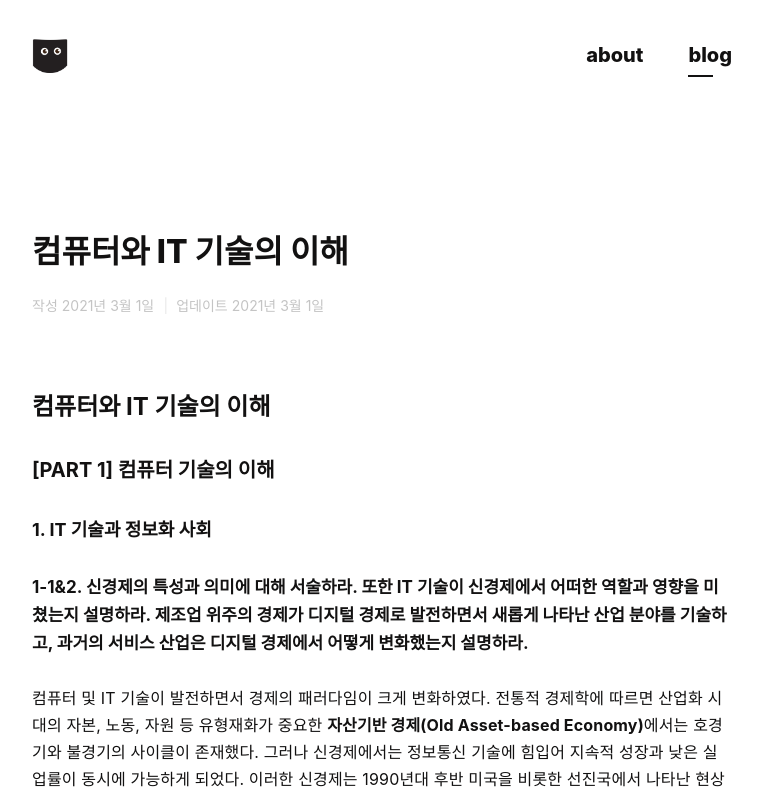
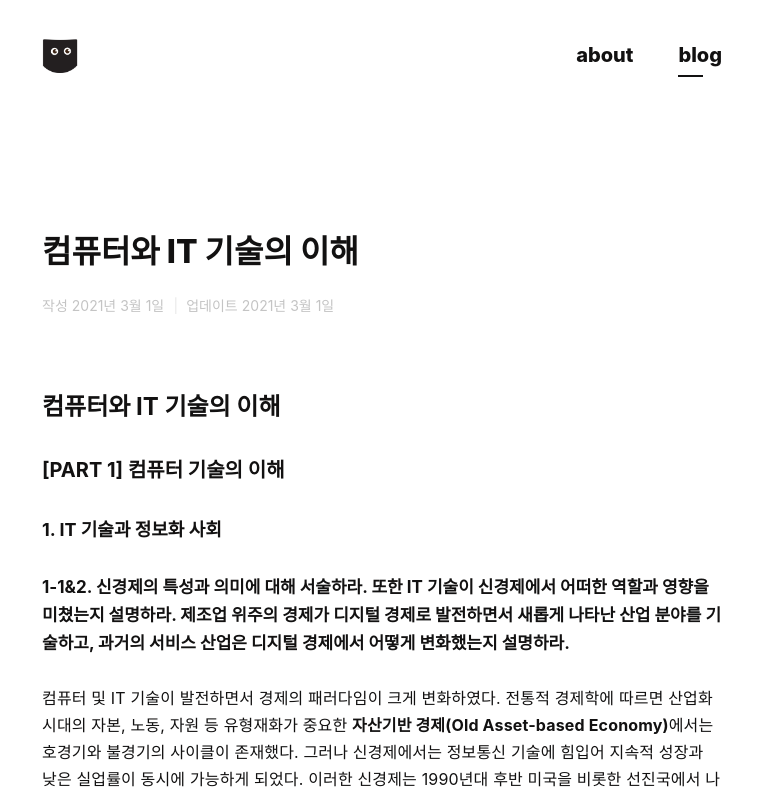
Before and after one commit to danbileee/blog, a Next.js app: page /blog/computer101-01-introduction in a window 1280 px wide. Shown: the top 796 px of the page, without its empty margins (258-1020 px from the left). Built offline with nearby package versions, Linux system fonts and the light colour scheme; a web font is replaced by a local one.

Commit message:
fix: change layout

```diff
--- a/src/components/layout/Footer.tsx
+++ b/src/components/layout/Footer.tsx
@@ -53,7 +53,7 @@ const Container = styled.footer`
   justify-content: space-between;
   width: 100%;
   max-width: 100%;
-  padding: 0 calc(50vw - 350px) 50px;
+  padding: 0 calc(50vw - 340px) 50px;
   left: 0;
   bottom: 0;
 
--- a/src/components/layout/Header.tsx
+++ b/src/components/layout/Header.tsx
@@ -1,10 +1,8 @@
 import Image from 'next/image';
-import { useRouter } from 'next/router';
 import styled from '@emotion/styled';
 
 import { useGlobalContext } from '@contexts/global';
 import mediaQuery from '@styles/mediaQuery';
-import { getMetaInfo } from '@utils/getMetaInfo';
 import useScrollDirection, { ScrollDirection } from '@hooks/useScrollDirection';
 import Navigation from './Navigation';
 
@@ -13,9 +11,7 @@ const MOBILE_HEADER_HEIGHT = 80;
 
 export default function Header() {
   const { isMobile } = useGlobalContext();
-  const { pathname } = useRouter();
   const direction = useScrollDirection(isMobile ? MOBILE_HEADER_HEIGHT : DESKTOP_HEADER_HEIGHT);
-  const { key } = getMetaInfo(pathname) ?? {};
 
   return (
     <Container direction={direction}>
@@ -28,7 +24,7 @@ export default function Header() {
             alt="logo"
           />
         </LogoAnchor>
-        {key !== 'home' && <Navigation />}
+        <Navigation />
       </Wrapper>
     </Container>
   );
@@ -59,7 +55,7 @@ const Wrapper = styled.div`
   align-items: center;
   justify-content: space-between;
   height: ${DESKTOP_HEADER_HEIGHT}px;
-  padding: 0 calc(50vw - 350px);
+  padding: 0 calc(50vw - 340px);
 
   ${mediaQuery.mobile} {
     height: ${MOBILE_HEADER_HEIGHT}px;
--- a/src/components/layout/index.tsx
+++ b/src/components/layout/index.tsx
@@ -18,9 +18,10 @@ export default function Layout({ children }: PropsWithChildren<unknown>) {
 
 const Main = styled.main`
   min-height: calc(100vh - 98px);
-  padding: 230px calc(50vw - 350px) 138px;
+  padding: 230px calc(50vw - 340px) 138px;
 
   ${mediaQuery.mobile} {
-    padding: 200px 20px;
+    min-height: calc(100vh - 93px);
+    padding: 160px 20px;
   }
 `;
--- a/src/components/markdown/Code.tsx
+++ b/src/components/markdown/Code.tsx
@@ -16,7 +16,6 @@ export default function Code({ children, ...props }: ComponentProps<'pre'>) {
           style={highlighterStyle}
           customStyle={{
             fontFamily: 'monospace',
-            color: colors.white,
             background: colors.gray900,
             padding: 20,
             borderRadius: 6,
@@ -43,8 +42,8 @@ const Container = styled.div`
     }
 
     > code {
+      color: ${({ theme }) => theme.colors.gray100} !important;
       background: transparent !important;
-      color: ${({ theme }) => theme.colors.white} !important;
       text-shadow: transparent !important;
 
       > span {
```
Also changed, not shown: src/pages/index.tsx (+0 -7 lines), src/posts/error-handling-from-scratch.mdx (+13 -2 lines).
